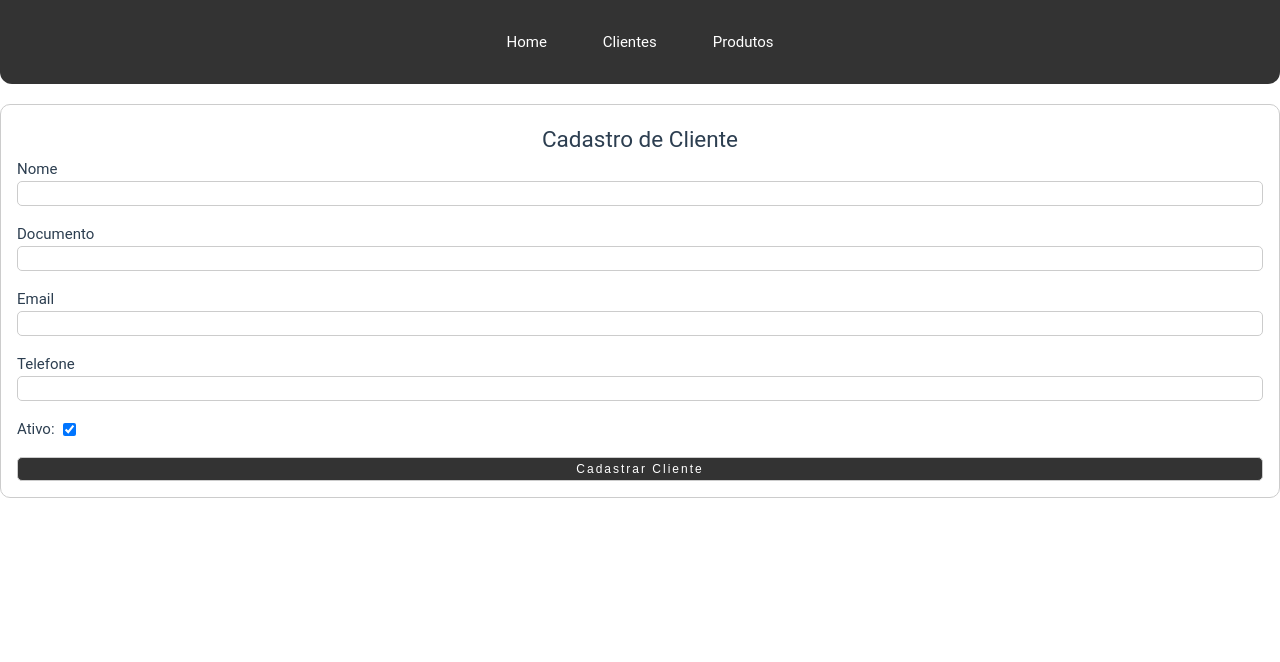
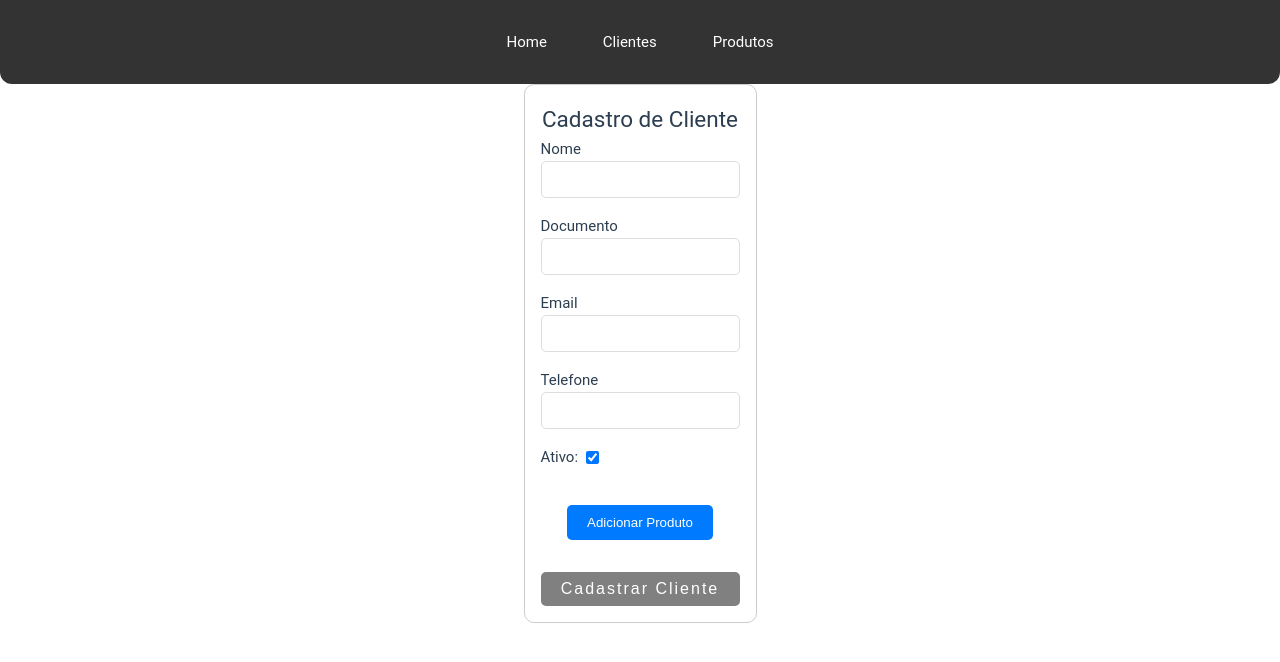
Before and after one commit to victorbeppler/App-Client-Management, a Vue app: page /add-customer in a window 1280 px wide. Shown: the top 662 px of the page. Built offline with nearby package versions, Linux system fonts and the light colour scheme.

Commit message:
:recycle: refactor layout create Customer - Added Product Related - Added new style

```diff
--- a/src/views/customer/CustomersView.vue
+++ b/src/views/customer/CustomersView.vue
@@ -1,5 +1,5 @@
 <template>
-  <div class="wrapper">
+  <div class="wrapper-customers">
     <div class="header">
       <h2>Lista de Clientes</h2>
       <button class="btn btn-add" @click="addCustomer">
@@ -78,7 +78,7 @@ export default {
 </script>
 
 <style>
-.wrapper {
+.wrapper-customers {
   display: flex;
   flex-direction: column;
   align-items: center;
--- a/src/views/customer/RegisterCustomerView.vue
+++ b/src/views/customer/RegisterCustomerView.vue
@@ -29,6 +29,42 @@
           <label for="customerActive">Ativo:</label>
           <input id="customerActive" v-model="customer.active" type="checkbox" />
         </div>
+        <button class="buttonAddProduct" type="button" @click="showProductModal = true">
+          Adicionar Produto
+        </button>
+        <!-- Lista de Produtos Adicionados -->
+        <div v-if="customer.products.length > 0">
+          <h3>Produtos Relacionados</h3>
+
+          <table class="tb-products-related">
+            <thead>
+              <tr>
+                <th>Nome</th>
+                <th>Status</th>
+                <th>Ações</th>
+              </tr>
+            </thead>
+            <tbody>
+              <tr v-for="product in customer.products" :key="product.id">
+                <td>{{ product.name }}</td>
+                <td>{{ product.active ? 'Ativo' : 'Inativo' }}</td>
+                <td>
+                  <button @click="removeProduct(product.id)" class="btn-remove">
+                    <font-awesome-icon :icon="['fas', 'trash']" />
+                    Remover
+                  </button>
+                </td>
+              </tr>
+            </tbody>
+          </table>
+        </div>
+        <SelectProductModal
+          v-if="showProductModal"
+          :selectedProducts="selectedProducts"
+          @close-modal="handleModalClose"
+          @select-product="addProductToSelected"
+        />
+
         <button class="buttonRegister" type="submit">Cadastrar Cliente</button>
       </form>
     </div>
@@ -36,29 +72,57 @@
 </template>
 
 <script>
+import SelectProductModal from '../../components/SelectProductModal.vue'
+
 export default {
+  components: {
+    SelectProductModal
+  },
   data() {
     return {
+      showProductModal: false,
       customer: {
         name: '',
         document: '',
         email: '',
         phone: '',
-        active: true
-      }
+        active: true,
+        products: []
+      },
+      selectedProducts: []
     }
   },
   methods: {
+    handleSelectProduct(product) {
+      if (!this.selectedProducts.find((p) => p.id === product.id)) {
+        this.selectedProducts.push(product)
+      }
+    },
+    addProductToSelected(product) {
+      if (!this.selectedProducts.find((p) => p.id === product.id)) {
+        this.selectedProducts.push(product)
+      }
+    },
+    handleModalClose() {
+      this.showProductModal = false
+      this.customer.products = [...this.selectedProducts]
+    },
     submitForm() {
       let customers = JSON.parse(localStorage.getItem('customers')) || []
       const newCustomer = { ...this.customer, id: Date.now() }
       customers.push(newCustomer)
       localStorage.setItem('customers', JSON.stringify(customers))
-      console.log('Cliente cadastrado:', newCustomer)
       this.resetForm()
+      this.$router.push('/customers')
     },
     resetForm() {
-      this.customer = { name: '', document: '', email: '', phone: '', active: true }
+      this.customer = { name: '', document: '', email: '', phone: '', active: true, products: [] }
+    },
+    addProduct(product) {
+      this.customer.products.push(product)
+    },
+    removeProduct(productId) {
+      this.customer.products = this.customer.products.filter((product) => product.id !== productId)
     }
   }
 }
@@ -75,9 +139,55 @@ export default {
   flex-direction: column;
   align-items: center;
   justify-content: center;
-  width: 60%;
+  max-width: 60%;
   border: 1px solid #ccc;
   border-radius: 10px;
   padding: 1rem;
 }
+.buttonRegister {
+  margin-top: 1rem;
+  padding: 0.5rem 1rem;
+  border: none;
+  border-radius: 5px;
+  background-color: grey;
+  color: white;
+  font-size: 1rem;
+  cursor: pointer;
+}
+
+.buttonRegister:hover {
+  background-color: #333;
+}
+
+.tb-products-related {
+  width: 100%;
+  margin-top: 1rem;
+  border-collapse: collapse;
+}
+
+.btn-remove {
+  padding: 0.5rem 1rem;
+  border: none;
+  border-radius: 5px;
+  background-color: #ff4d4d;
+  color: white;
+  cursor: pointer;
+}
+
+.buttonAddProduct {
+  display: block;
+  margin: 20px auto 0;
+  padding: 10px 20px;
+  background-color: #007bff;
+  color: white;
+  border: none;
+  border-radius: 5px;
+  cursor: pointer;
+}
+.input {
+  width: 100%;
+  padding: 10px;
+  border: 1px solid #ddd;
+  border-radius: 5px;
+}
 </style>
```
